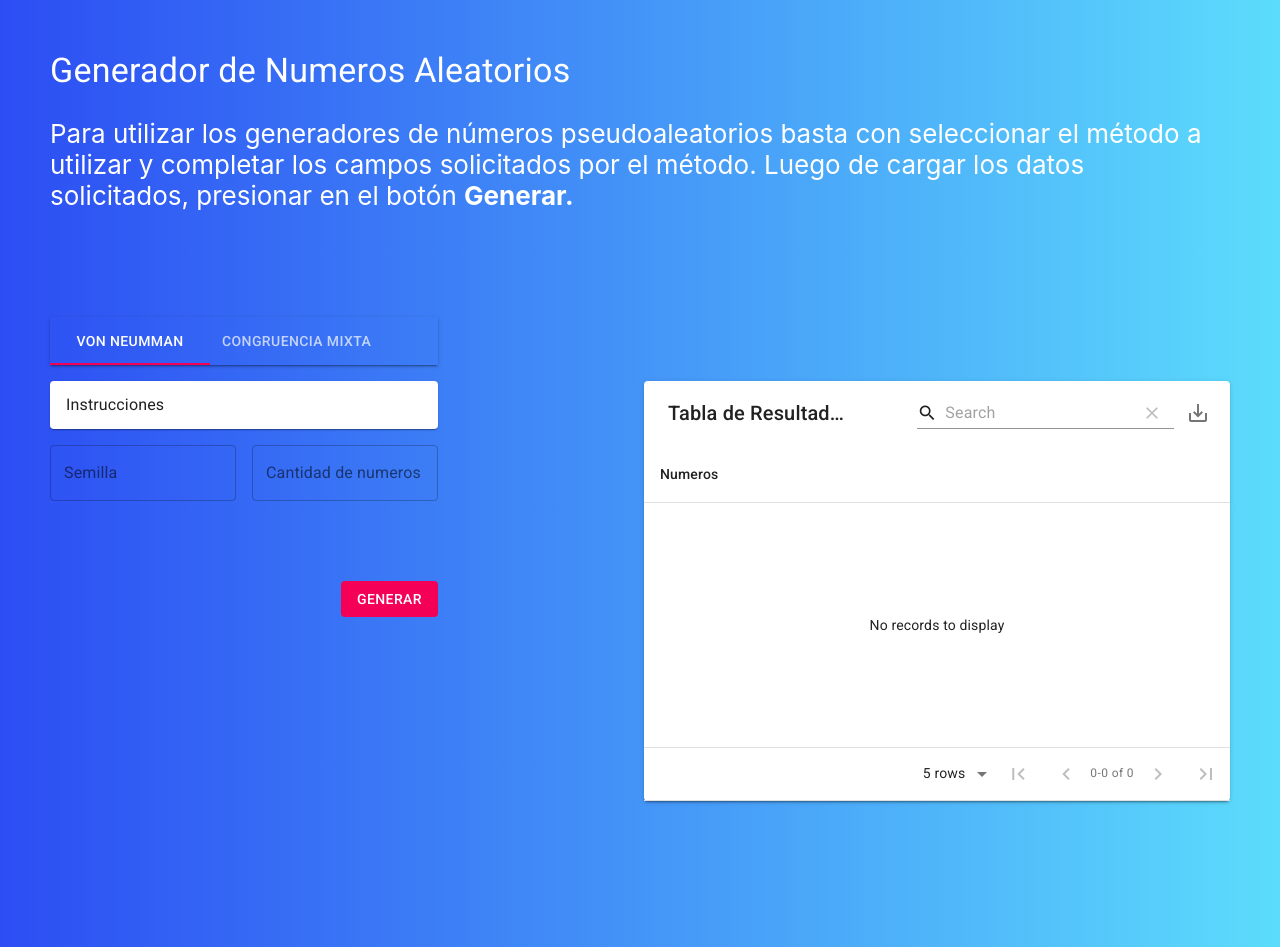
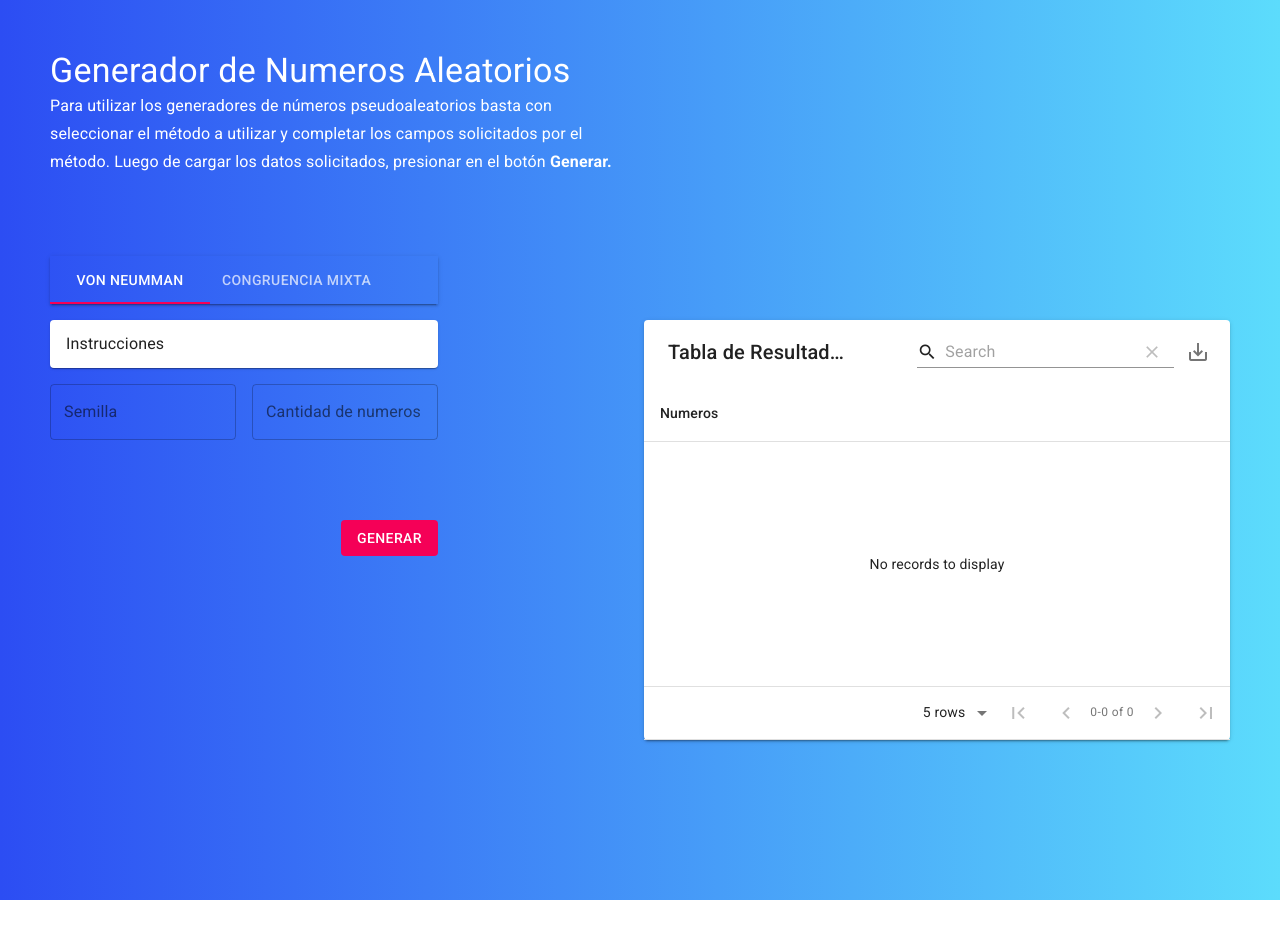
Before and after one commit to hernanvieira/model_and_simulation, a React (Create React App) app: page / in a window 1280 px wide. After the commit the page ends 900 px from the top, so only its background shows below. Built offline with nearby package versions, Linux system fonts and the light colour scheme.

Commit message:
Imports corregidos

```diff
--- a/src/components/Indicacion.js
+++ b/src/components/Indicacion.js
@@ -1,13 +1,22 @@
-import React, { Component } from 'react';
+import React, { Component } from "react";
+import Typography from "@material-ui/core/Typography";
+import Grid from "@material-ui/core/Grid";
 
 class Indicacion extends Component {
-    render(){
-        return(
-            <p class="text-muted card-title" >Para utilizar los generadores de números pseudoaleatorios basta con
-            seleccionar el método a utilizar y completar los campos solicitados por el método. Luego de cargar
-            los datos solicitados, presionar en el botón <b>Generar.</b></p>
-        );
-    }
+  render() {
+    return (
+      <Grid container spacing={1}>
+        <Grid item sm={12} lg={6} xs={12}>
+          <Typography variant="subtitle1">
+            Para utilizar los generadores de números pseudoaleatorios basta con
+            seleccionar el método a utilizar y completar los campos solicitados
+            por el método. Luego de cargar los datos solicitados, presionar en
+            el botón <b>Generar.</b>
+          </Typography>
+        </Grid>
+      </Grid>
+    );
+  }
 }
 
 export default Indicacion;
--- a/src/components/VonNeumman.js
+++ b/src/components/VonNeumman.js
@@ -1,15 +1,18 @@
 import React, { Component } from "react";
 import TextField from "@material-ui/core/TextField";
-import { Button, Box, Grid, Typography, Accordion, AccordionSummary, AccordionDetails } from "@material-ui/core";
-
+import {
+  Button,
+  Box,
+  Grid,
+  Typography,
+  Accordion,
+  AccordionSummary,
+  AccordionDetails,
+} from "@material-ui/core";
 
 import MaterialTable from "material-table";
 
-
-
-
 class VonNeumman extends Component {
-
   /* Constructor de la clase */
 
   constructor() {
@@ -18,6 +21,10 @@ class VonNeumman extends Component {
       semilla2: 0,
       cant: 0,
       resultado: [],
+
+      titulo: "",
+      leyenda: "",
+      error: false,
     };
     this.handleSubmit = this.handleSubmit.bind(this);
     this.handleInput = this.handleInput.bind(this);
@@ -51,16 +58,8 @@ class VonNeumman extends Component {
       //Transformamos x a un string para poder obtener los cuatro numeros centrales
       let semillaX = String(x);
 
+      //Esto es una condicion del metodo
       //Comprobamos que la potencia tenga 8 digitos, de lo contrario, completamos dicho numero con ceros a la izquiera
-      if (semillaX.length < 8) {
-        var semillaXAux = "";
-        for (let index2 = 0; index2 < 8 - semillaX.length; index2++) {
-          semillaXAux += "0";
-        }
-        semillaX = semillaXAux + semillaX;
-      }
-      //Comprobamos que la potencia tenga 8 digitos, de lo contrario, completamos dicho numero con ceros a la izquiera
-
       if (semillaX.length < 8) {
         var semillaXAux = "";
         for (let index2 = 0; index2 < 8 - semillaX.length; index2++) {
@@ -103,13 +102,11 @@ class VonNeumman extends Component {
     return (
       <>
         <form noValidate autoComplete="off" onSubmit={this.handleSubmit}>
-
           <Grid container spacing={1}>
             <Grid item xs={4}>
-              <Box mb={2} >
+              <Box mb={2}>
                 <Accordion>
                   <AccordionSummary
-
                     aria-controls="panel1a-content"
                     id="panel1a-header"
                   >
@@ -117,24 +114,28 @@ class VonNeumman extends Component {
                   </AccordionSummary>
                   <AccordionDetails>
                     <Typography>
-                      Primer método aritmético para generar números pseudoaleatorios. Desarrollado por Von Neumann y Metropolis en 1946.
-                      Consiste en:
-                      ㅤㅤㅤㅤ <b>1.</b> Tomar un número cualquiera de 4 (cuatro) dígitos y asignarlo al primer elemento
-                            (semilla) de la serie, x1.
-                            ㅤㅤㅤㅤㅤㅤㅤㅤㅤㅤㅤㅤㅤㅤㅤㅤㅤㅤ  ㅤ<b>2.</b> Elevarlo al cuadrado y completar 8 (ocho) cifras, si fuera necesario con ceros a
-                            la izquierda.
-                            ㅤㅤㅤㅤㅤㅤㅤㅤㅤㅤㅤㅤㅤㅤㅤㅤㅤㅤㅤㅤㅤㅤㅤㅤㅤ<b>3.</b> Descartar los 2 (dos) primeros dígitos, al igual que los 2 (dos) últimos.
-                            ㅤ <b>4.</b> Tomar los 4 (cuatro) dígitos centrales como elemento siguiente de la sucesión, x2.
-
-                            ㅤㅤㅤㅤㅤㅤㅤㅤㅤㅤㅤㅤㅤㅤㅤㅤㅤㅤㅤㅤㅤㅤㅤㅤㅤㅤㅤㅤ<b>5.</b> Repetir los pasos del 2 al 4 n veces, siendo n la cantidad de nros
-                            pseudoaleatorios a generar.
+                      Primer método aritmético para generar números
+                      pseudoaleatorios. Desarrollado por Von Neumann y
+                      Metropolis en 1946. Consiste en: ㅤㅤㅤㅤ <b>1.</b> Tomar
+                      un número cualquiera de 4 (cuatro) dígitos y asignarlo al
+                      primer elemento (semilla) de la serie, x1.
+                      ㅤㅤㅤㅤㅤㅤㅤㅤㅤㅤㅤㅤㅤㅤㅤㅤㅤㅤ ㅤ<b>2.</b> Elevarlo
+                      al cuadrado y completar 8 (ocho) cifras, si fuera
+                      necesario con ceros a la izquierda.
+                      ㅤㅤㅤㅤㅤㅤㅤㅤㅤㅤㅤㅤㅤㅤㅤㅤㅤㅤㅤㅤㅤㅤㅤㅤㅤ
+                      <b>3.</b> Descartar los 2 (dos) primeros dígitos, al igual
+                      que los 2 (dos) últimos. ㅤ <b>4.</b> Tomar los 4 (cuatro)
+                      dígitos centrales como elemento siguiente de la sucesión,
+                      x2.
+                      ㅤㅤㅤㅤㅤㅤㅤㅤㅤㅤㅤㅤㅤㅤㅤㅤㅤㅤㅤㅤㅤㅤㅤㅤㅤㅤㅤㅤ
+                      <b>5.</b> Repetir los pasos del 2 al 4 n veces, siendo n
+                      la cantidad de nros pseudoaleatorios a generar.
                     </Typography>
                   </AccordionDetails>
                 </Accordion>
               </Box>
 
               <Box display="flex" justifyContent="center">
-
                 <Grid container spacing={2}>
                   <Grid item xs={6}>
                     <TextField
```
